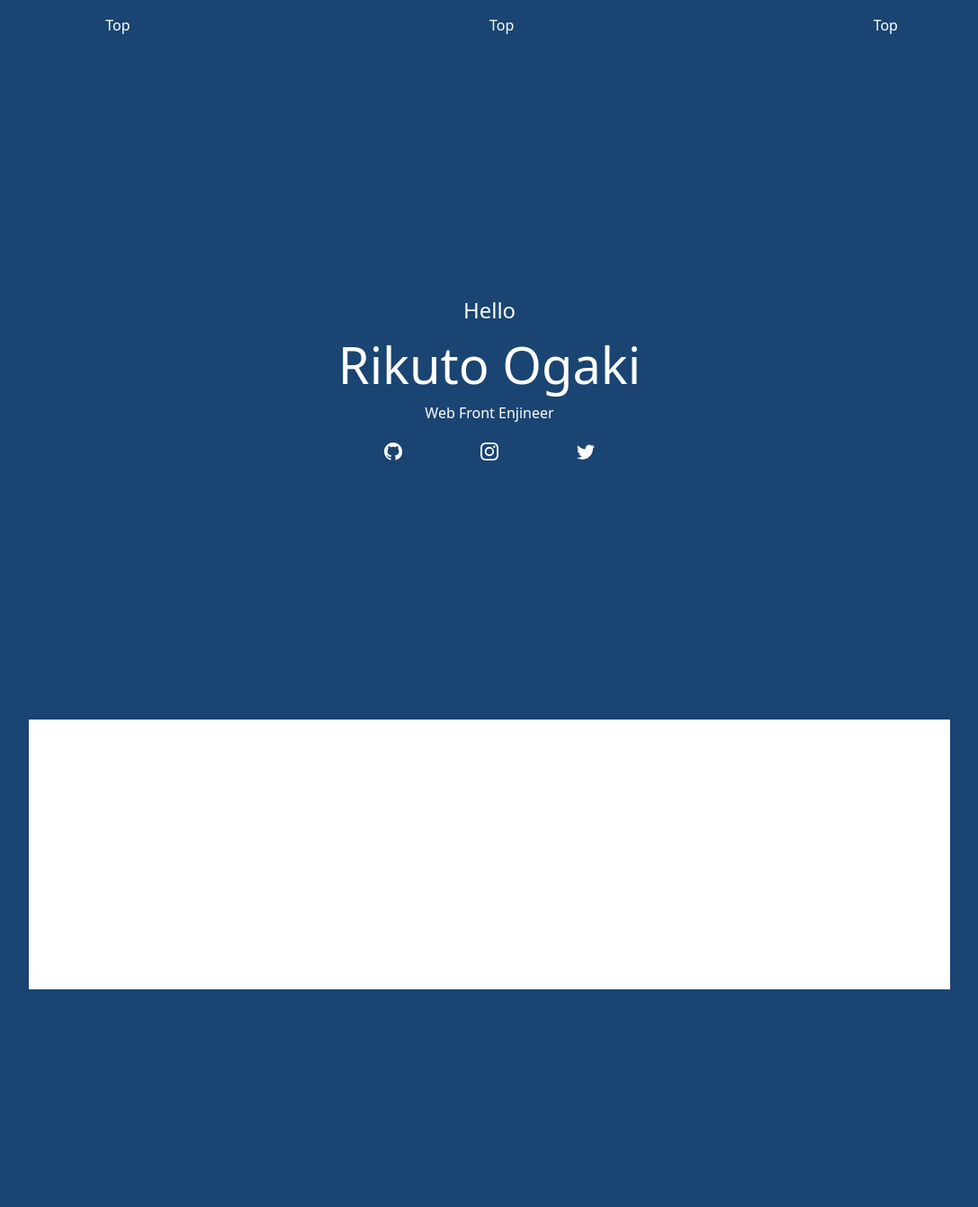
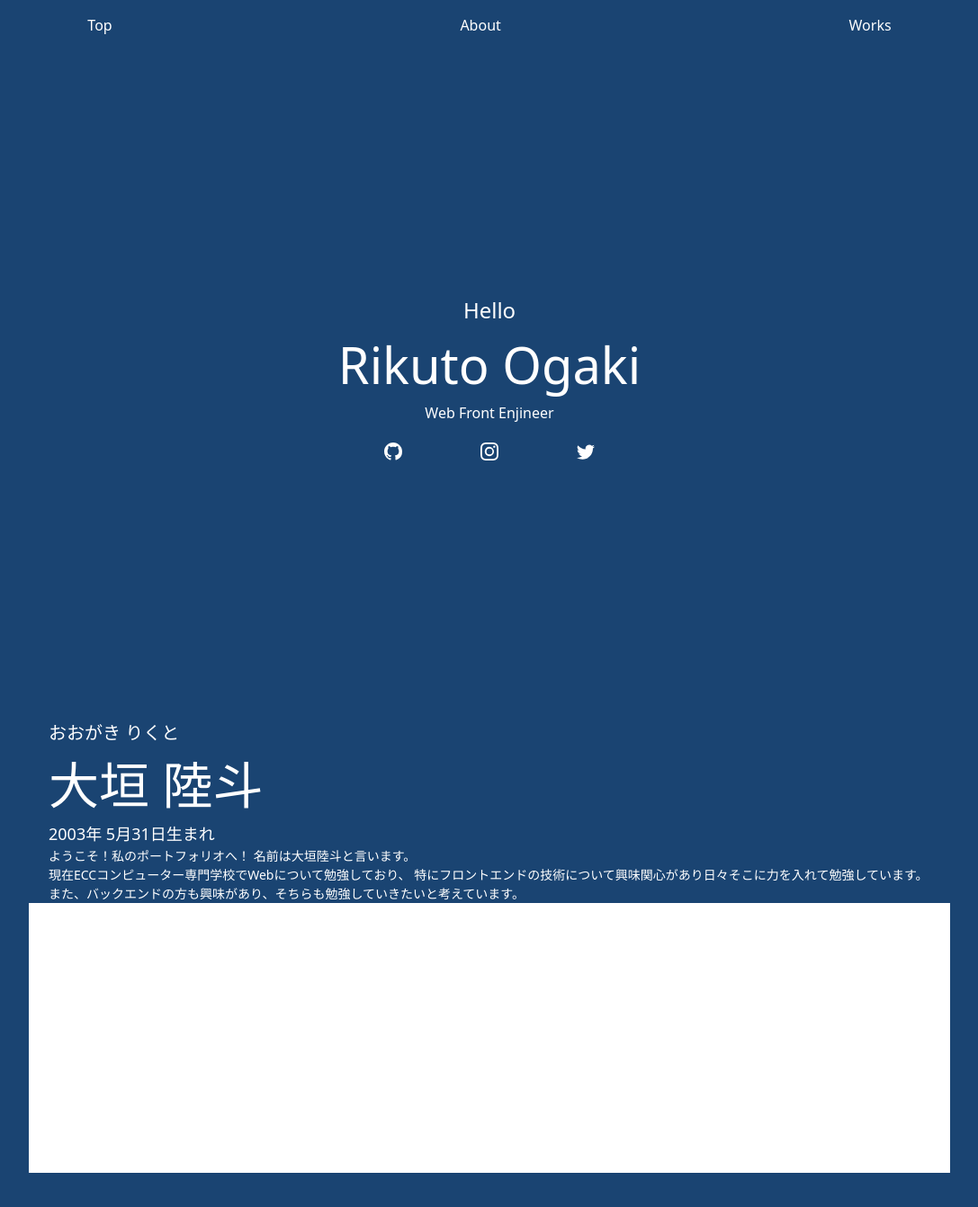
Before and after one commit to RikutoOgaki/FirstPortfolio, a Next.js app: page / in a window 1280 px wide. Shown: the top 1342 px of the page at 90% size, without its empty margins (96-1183 px from the left). Before the commit the page ends 1150 px from the top, so only its background shows below. Built offline with nearby package versions, Linux system fonts and the light colour scheme.

Commit message:
firstportfolio add

```diff
--- a/src/components/Header.tsx
+++ b/src/components/Header.tsx
@@ -5,15 +5,15 @@ export default function Header() {
     return (
         <>
             <header>
-                <Flex w={'100%'} h={'5vh'} justifyContent={'space-around'} position={'relative'}>
+                <Flex w={'100%'} h={'5vh'} justifyContent={'space-around'}>
                     <Link href={'/'}>
-                        <Text as={'p'} color={'#fff'} fontSize={'1.6rem'} position={'absolute'} top={'2vh'}>Top</Text>
+                        <Text as={'p'} color={'#fff'} fontSize={'1.6rem'} marginTop={'2vh'}>Top</Text>
                     </Link>
                     <Link href={'/'}>
-                        <Text as={'p'} color={'#fff'} fontSize={'1.6rem'} position={'absolute'} top={'2vh'}>Top</Text>
+                        <Text as={'p'} color={'#fff'} fontSize={'1.6rem'} marginTop={'2vh'}>About</Text>
                     </Link>
                     <Link href={'/'}>
-                        <Text as={'p'} color={'#fff'} fontSize={'1.6rem'} position={'absolute'} top={'2vh'}>Top</Text>
+                        <Text as={'p'} color={'#fff'} fontSize={'1.6rem'} marginTop={'2vh'}>Works</Text>
                     </Link>
                 </Flex>
             </header>
--- a/src/components/NameBlock.tsx
+++ b/src/components/NameBlock.tsx
@@ -1,5 +1,6 @@
 import { Box, Flex, Text, Center, Button } from '@chakra-ui/react'
 import { BsGithub, BsInstagram, BsTwitter } from 'react-icons/bs'
+import Link from 'next/link'
 
 export default function NameBlock() {
     return (
@@ -9,9 +10,15 @@ export default function NameBlock() {
                 <Text as={'p'} fontSize={'5.6rem'} color={'#fff'}>Rikuto Ogaki</Text>
                 <Text as={'p'} fontSize={'1.6rem'} color={'#fff'}>Web Front Enjineer</Text>
                 <Flex w={'25%'} justifyContent={'space-around'} marginTop={'2rem'}>
-                    <Text color={'#fff'} fontSize={'2rem'} margin={'.1rem'}><BsGithub /></Text>
-                    <Text color={'#fff'} fontSize={'2rem'} margin={'.1rem'}><BsInstagram /></Text>
-                    <Text color={'#fff'} fontSize={'2rem'} margin={'.1rem'}><BsTwitter /></Text>
+                    <Link href={'https://github.com/RikutoOgaki'}>
+                        <Text color={'#fff'} fontSize={'2rem'} margin={'.1rem'}><BsGithub /></Text>
+                    </Link>
+                    <Link href={'/'}>
+                        <Text color={'#fff'} fontSize={'2rem'} margin={'.1rem'}><BsInstagram /></Text>
+                    </Link>
+                    <Link href={'/'}>
+                        <Text color={'#fff'} fontSize={'2rem'} margin={'.1rem'}><BsTwitter /></Text>
+                    </Link>
                 </Flex>
             </Flex>
         </>
--- a/src/components/ProfileBlock.tsx
+++ b/src/components/ProfileBlock.tsx
@@ -3,7 +3,19 @@ import { Box, Flex, Center, Button, Text } from '@chakra-ui/react'
 export default function ProfileBlock() {
     return (
         <>
-
+            <Box as='section'>
+                <Flex flexDir={'column'} justifyContent={'flex-start'} marginLeft={'15rem'}>
+                    <Text as={'p'} color={'#fff'} fontSize={'2rem'}>おおがき りくと</Text>
+                    <Text as={'p'} color={'#fff'} fontSize={'5.6rem'}>大垣 陸斗</Text>
+                    <Text as={'p'} color={'#fff'} fontSize={'1.8rem'}>2003年 5月31日生まれ</Text>
+                    <Text as={'p'} color={'#fff'} fontSize={'1.4rem'}>
+                        ようこそ！私のポートフォリオへ！
+                        名前は大垣陸斗と言います。<br />現在ECCコンピューター専門学校でWebについて勉強しており、
+                        特にフロントエンドの技術について興味関心があり日々そこに力を入れて勉強しています。<br />
+                        また、バックエンドの方も興味があり、そちらも勉強していきたいと考えています。
+                    </Text>
+                </Flex>
+            </Box>
         </>
     )
 }
--- a/src/pages/index.tsx
+++ b/src/pages/index.tsx
@@ -2,12 +2,14 @@ import { Box, Center, Flex, Text } from '@chakra-ui/react'
 import Header from '@/components/Header'
 import Footer from '@/components/Footer'
 import Name from '@/components/NameBlock'
+import Profile from '@/components/ProfileBlock'
 
 export default function portfolio() {
   return (
     <>
       <Header />
       <Name />
+      <Profile />
       <Footer />
     </>
   )
```
